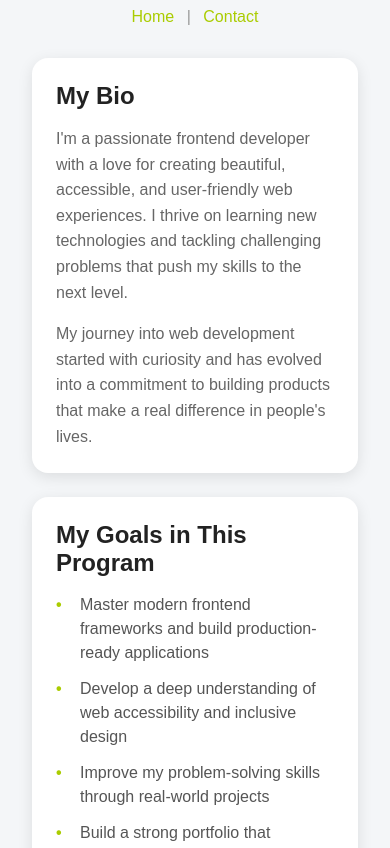
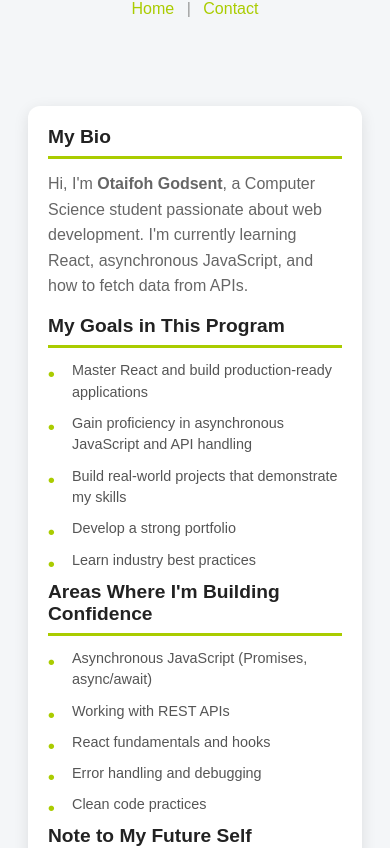
Before and after one commit to osegee/HNG-Stage-0, a plain HTML site: page about.html in a window 390 px wide. Shown: the part 68-916 px from the top of the page. Drawn offline with Linux system fonts and the light colour scheme.

Commit message:
change file structure and make tablet responsive

```diff
--- a/about.html
+++ b/about.html
@@ -4,7 +4,7 @@
     <meta charset="UTF-8" />
     <meta name="viewport" content="width=device-width, initial-scale=1.0" />
     <title>About Me</title>
-    <link rel="stylesheet" href="style.css" />
+    <link rel="stylesheet" href="css/style.css" />
   </head>
 
   <body>
@@ -21,76 +21,40 @@
       <section data-testid="test-about-bio" class="about-section">
         <h2>My Bio</h2>
         <p>
-          I'm a passionate frontend developer with a love for creating
-          beautiful, accessible, and user-friendly web experiences. I thrive on
-          learning new technologies and tackling challenging problems that push
-          my skills to the next level.
+          Hi, I'm <strong>Otaifoh Godsent</strong>, a Computer Science student passionate about
+          web development. I'm currently learning React, asynchronous JavaScript, and how to fetch
+          data from APIs.
         </p>
+
+        <h2 data-testid="test-about-goals">My Goals in This Program</h2>
+        <ul class="about-list">
+          <li>Master React and build production-ready applications</li>
+          <li>Gain proficiency in asynchronous JavaScript and API handling</li>
+          <li>Build real-world projects that demonstrate my skills</li>
+          <li>Develop a strong portfolio</li>
+          <li>Learn industry best practices</li>
+        </ul>
+
+        <h2 data-testid="test-about-confidence">Areas Where I'm Building Confidence</h2>
+        <ul class="about-list">
+          <li>Asynchronous JavaScript (Promises, async/await)</li>
+          <li>Working with REST APIs</li>
+          <li>React fundamentals and hooks</li>
+          <li>Error handling and debugging</li>
+          <li>Clean code practices</li>
+        </ul>
+
+        <h2 data-testid="test-about-future-note">Note to My Future Self</h2>
         <p>
-          My journey into web development started with curiosity and has evolved
-          into a commitment to building products that make a real difference in
-          people's lives.
+          You started from zero and built your way up. The code that seemed impossible yesterday
+          is now second nature. Keep pushing boundaries, embrace failures as lessons, and never
+          lose sight of why you chose this path. Your future is being coded right now.
         </p>
-      </section>
 
-      <section data-testid="test-about-goals" class="about-section">
-        <h2>My Goals in This Program</h2>
-        <ul class="about-list">
-          <li>
-            Master modern frontend frameworks and build production-ready
-            applications
-          </li>
-          <li>
-            Develop a deep understanding of web accessibility and inclusive
-            design
-          </li>
-          <li>Improve my problem-solving skills through real-world projects</li>
-          <li>
-            Build a strong portfolio that showcases my technical abilities
-          </li>
-          <li>
-            Connect with like-minded developers and learn from the community
-          </li>
-        </ul>
-      </section>
-
-      <section data-testid="test-about-confidence" class="about-section">
-        <h2>Areas Where I'm Building Confidence</h2>
-        <ul class="about-list">
-          <li>Advanced JavaScript patterns and asynchronous programming</li>
-          <li>Writing clean, maintainable, and scalable code</li>
-          <li>Understanding complex state management in large applications</li>
-          <li>Backend integration and API consumption</li>
-          <li>Performance optimization and debugging techniques</li>
-        </ul>
-      </section>
-
-      <section data-testid="test-about-future-note" class="about-section">
-        <h2>Note to My Future Self</h2>
+        <h2 data-testid="test-about-extra">Extra Thoughts</h2>
         <p>
-          Remember why you started this journey. Every challenge you face today
-          is building the skills you'll rely on tomorrow. Don't be afraid to
-          make mistakes—they're your best teachers. Stay curious, stay humble,
-          and never stop learning.
-        </p>
-        <p>
-          You've got this. Keep pushing forward, even when it's tough. The
-          developer you're becoming is worth every struggle.
-        </p>
-      </section>
-
-      <section data-testid="test-about-extra" class="about-section">
-        <h2>Extra Thoughts</h2>
-        <p>
-          This program is more than just learning to code—it's about personal
-          growth, resilience, and community. I'm grateful for the opportunity to
-          be part of something that challenges me and helps me grow as both a
-          developer and a person.
-        </p>
-        <p>
-          I look forward to collaborating with others, sharing knowledge, and
-          contributing to projects that have a meaningful impact. Here's to the
-          journey ahead!
+          Balancing CS studies with web development helps me connect theory with practice.
+          Excited to contribute to real projects and grow through the HNG internship.
         </p>
       </section>
     </main>
--- a/style.css
+++ b/css/style.css
@@ -227,7 +227,10 @@ section[data-testid="test-user-dislikes"] li::before {
   margin-bottom: 1rem;
 }
 
-/* contact page */
+/* ========================================
+   CONTACT PAGE STYLES
+======================================== */
+
 .contact-page {
   max-width: 600px;
   margin: 0 auto;
@@ -331,11 +334,29 @@ section[data-testid="test-user-dislikes"] li::before {
    ABOUT PAGE STYLES
 ======================================== */
 
-/* ===== ABOUT PAGE ===== */
 .about-page {
-  max-width: 800px;
+  max-width: 1200px;
   margin: 0 auto;
   padding: 2rem 1rem;
+  display: grid;
+  grid-template-columns: 1fr;
+  gap: 1.5rem;
+}
+
+.page-header {
+  grid-column: 1 / -1;
+}
+
+/* Grid layout for sections */
+.about-page {
+  display: grid;
+  grid-template-columns: repeat(auto-fit, minmax(350px, 1fr));
+  gap: 1.5rem;
+}
+
+/* Bio section spans full width */
+.about-section[data-testid="test-about-bio"] {
+  grid-column: 1 / -1;
 }
 
 .about-section {
@@ -343,13 +364,20 @@ section[data-testid="test-user-dislikes"] li::before {
   border-radius: 16px;
   box-shadow: 0 4px 15px rgba(0, 0, 0, 0.1);
   padding: 2rem;
-  margin-bottom: 1.5rem;
+  transition: transform 0.3s ease, box-shadow 0.3s ease;
+}
+
+.about-section:hover {
+  transform: translateY(-4px);
+  box-shadow: 0 6px 20px rgba(170, 204, 0, 0.2);
 }
 
 .about-section h2 {
   font-size: 1.5rem;
   color: #222;
   margin-bottom: 1rem;
+  border-bottom: 3px solid #aacc00;
+  padding-bottom: 0.5rem;
 }
 
 .about-section p {
@@ -379,24 +407,45 @@ section[data-testid="test-user-dislikes"] li::before {
   content: "•";
   color: #aacc00;
   font-weight: bold;
+  font-size: 1.2rem;
   position: absolute;
   left: 0;
 }
 
-/* ========================================
-   RESPONSIVE STYLES FOR CONTACT & ABOUT PAGES
-======================================== */
+/* RESPONSIVE STYLES FOR CONTACT & ABOUT PAGES */
 
-/* ===== RESPONSIVE FOR NEW PAGES ===== */
+/* Tablet and smaller screens */
+@media (max-width: 1024px) {
+  .about-page {
+    max-width: 900px;
+    padding: 1.5rem 1rem;
+  }
+
+  .about-section {
+    padding: 1.75rem;
+  }
+
+  .about-section h2 {
+    font-size: 1.4rem;
+  }
+}
+
+/* Small tablet / Large mobile */
 @media (max-width: 768px) {
   .contact-page,
   .about-page {
     padding: 1rem;
+    grid-template-columns: 1fr;
+    max-width: 100%;
   }
 
   .contact-section,
   .about-section {
     padding: 1.5rem;
+  }
+
+  .about-section h2 {
+    font-size: 1.3rem;
   }
 
   .page-header h1 {
@@ -408,4 +457,35 @@ section[data-testid="test-user-dislikes"] li::before {
     padding: 0.4rem 0.8rem;
     font-size: 0.9rem;
   }
+
+  .about-list li {
+    font-size: 0.95rem;
+  }
 }
+
+/* Mobile */
+@media (max-width: 500px) {
+  .about-page {
+    grid-template-columns: 1fr;
+    padding: 0.75rem;
+  }
+
+  .about-section {
+    padding: 1.25rem;
+    border-radius: 12px;
+  }
+
+  .about-section h2 {
+    font-size: 1.2rem;
+    margin-bottom: 0.75rem;
+  }
+
+  .about-list li {
+    font-size: 0.9rem;
+    margin-bottom: 0.6rem;
+  }
+
+  .page-header h1 {
+    font-size: 1.3rem;
+  }
+}
--- a/contact.js
+++ b/js/contact.js
@@ -1,4 +1,3 @@
-
 const form = document.getElementById("contactForm");
 const successMessage = document.getElementById("successMessage");
 
```
Also changed, not shown: contact.html (+2 -2 lines), index.html (+2 -2 lines), js/script.js (renamed from script.js).
